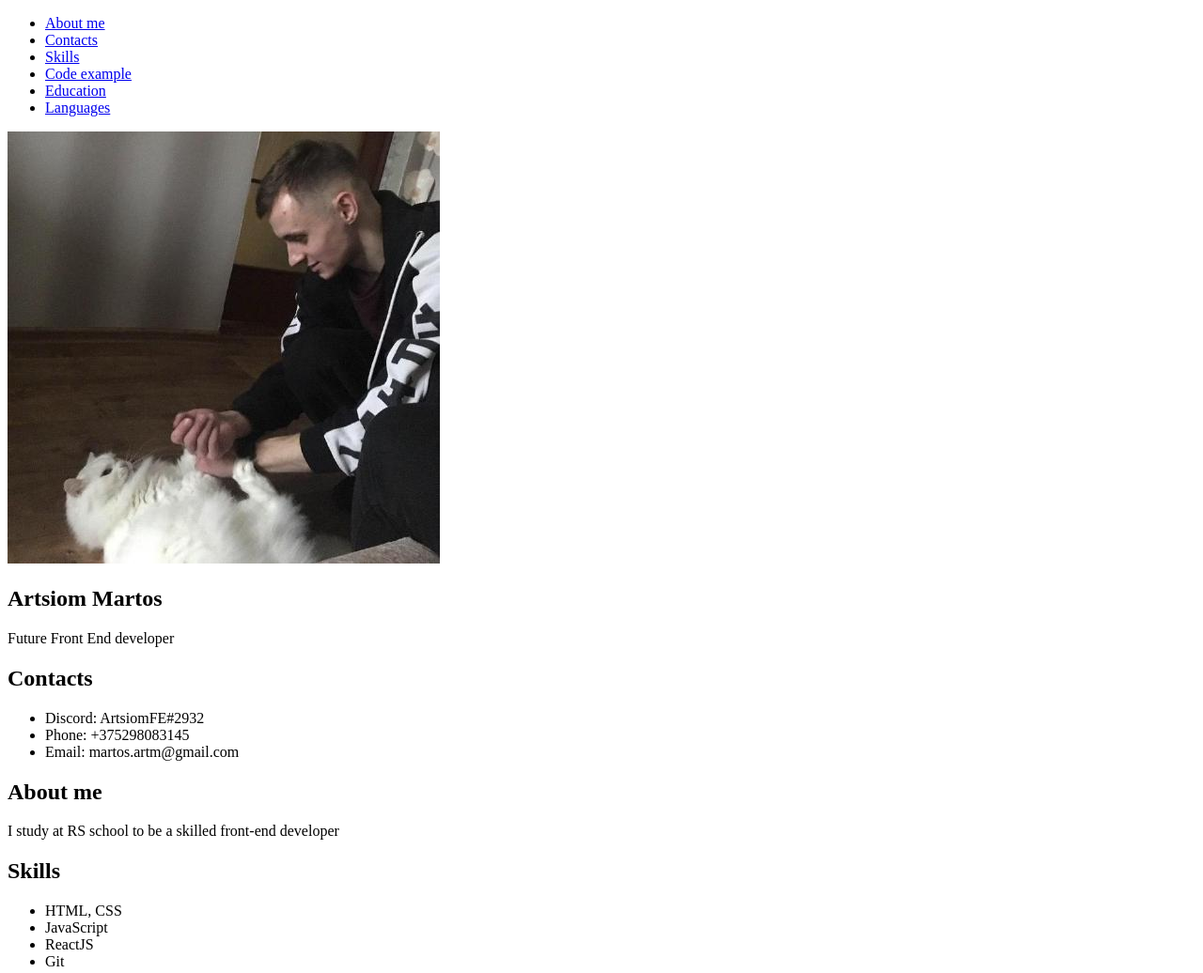
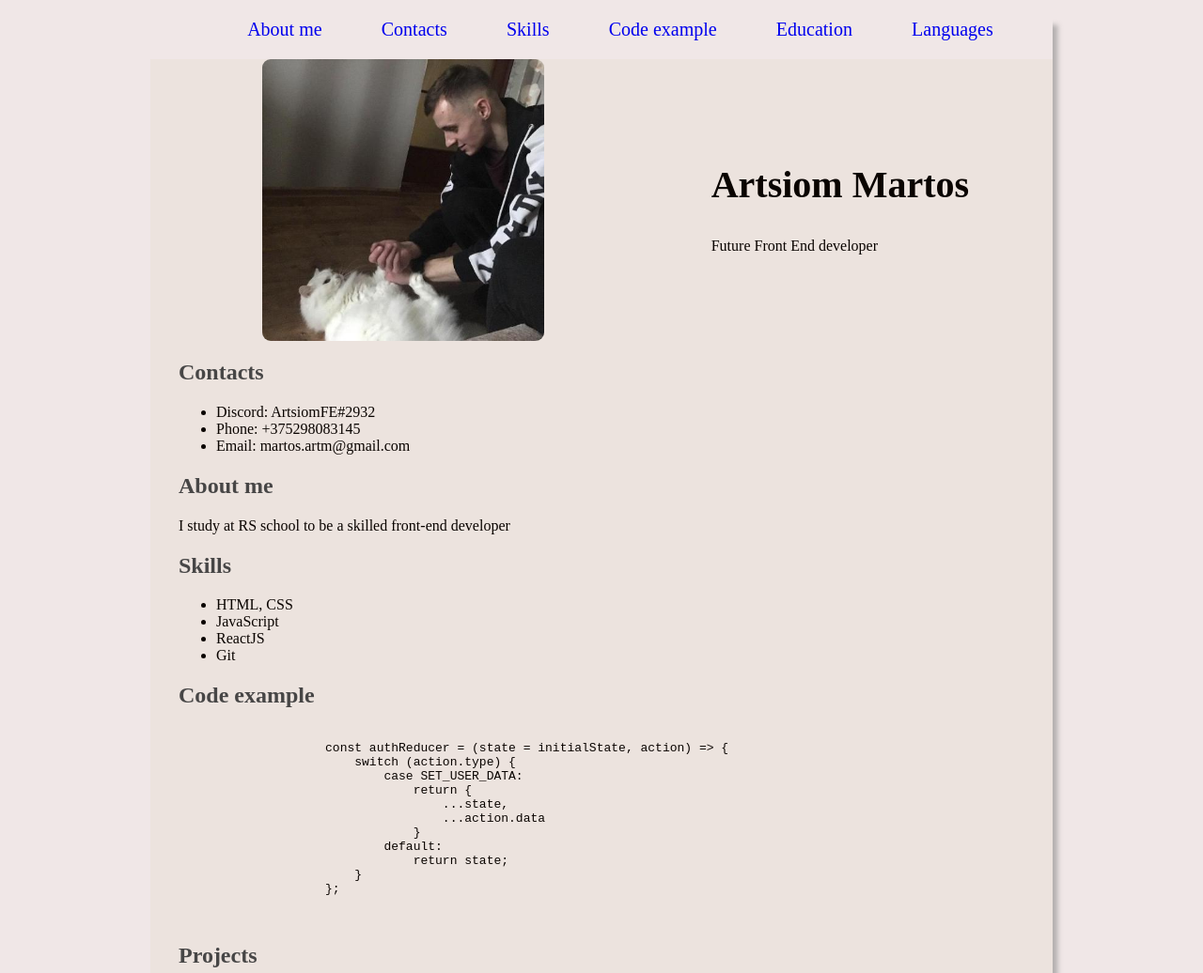
Before and after one commit to martos-art/rsschool-cv, a plain HTML site: page index.html in a window 1280 px wide. Shown: the top 1036 px of the page at 94% size. Drawn offline with Linux system fonts and the light colour scheme.

Commit message:
feat: add styles for index.html

```diff
--- a/style.css
+++ b/style.css
@@ -1,3 +1,69 @@
-.body {
-    color: red;
+body{
+    color: rgb(10, 4, 0);
+    background-color: rgb(240, 231, 231);
+    width: 960px;
+    margin:0 auto;
+    box-shadow: 0.4em 0.4em 5px rgba(122,122,122,0.5);
 }
+
+h1{
+    font-size: 40px;
+}
+
+h2 {
+    color: rgb(71, 70, 70);
+}
+
+a{
+    text-decoration:none;
+}
+
+a:hover{
+    color: rgb(44, 29, 248);
+}
+
+.avatar{
+    border-radius: 3%;
+    width: 300px;
+    height: 300px;
+}
+.header{
+    padding: 100 100;
+    margin: auto;
+    font-size: 20px;
+}
+
+.profile-items{
+display: inline-flex;
+align-items:center;
+justify-content: space-around
+}
+
+
+.nav-bar-items {
+    display: flex;
+    flex-direction: row;
+    justify-content:space-evenly;
+    list-style-type: none;
+}
+.profile{
+    background-color: rgb(236, 227, 222);
+    padding-left: 30px;
+}
+
+
+.profile-items{
+    display: flex;
+}
+
+.footer{
+    display: flex;
+    align-items: center;
+    justify-content: space-between;
+
+}
+
+.footer img{
+    width: 96px;
+    height: 35px;
+}
```
